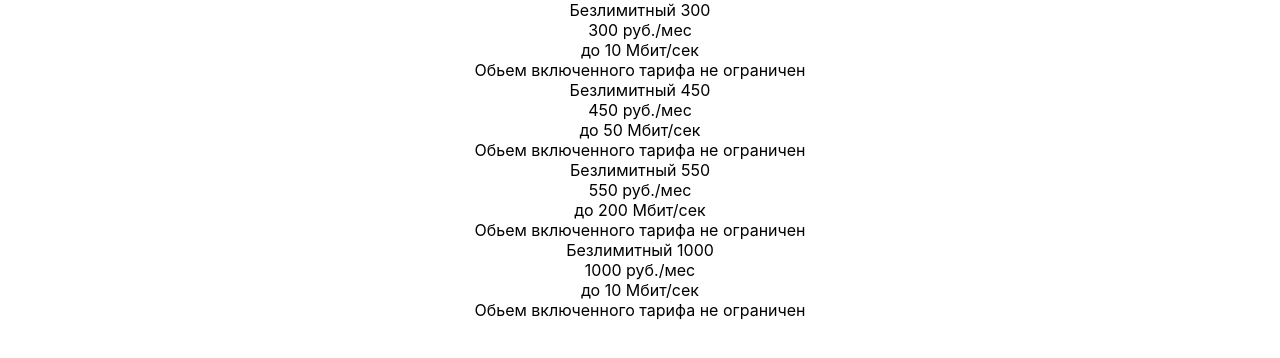
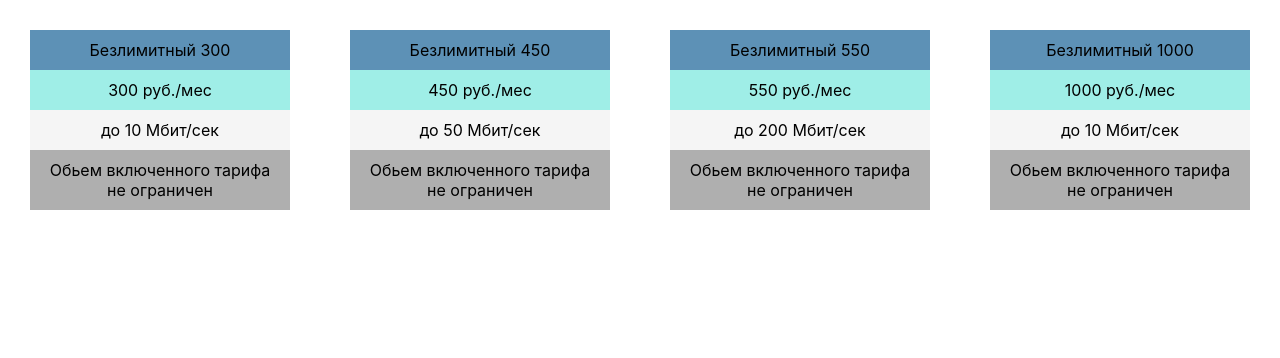
Before and after one commit to galya-cmd/week27, a React (Create React App) app: page / in a window 1280 px wide. Shown: the top 358 px of the page. Built offline with nearby package versions, Linux system fonts and the light colour scheme.

Commit message:
подключила scss

```diff
--- a/src/App.js
+++ b/src/App.js
@@ -2,7 +2,7 @@
 
 import './App.css';
 import Tarif from './components/Tarif.jsx';
-import './components/Tarif.css';
+import './components/Tarif.scss';
 
 const tarifs = [{name : "Безлимитный 300", price : "300 руб./мес", speed :"до 10 Мбит/сек", text :"Обьем включенного тарифа не ограничен"},
 { name :"Безлимитный 450", price:"450 руб./мес" ,speed :"до 50 Мбит/сек", text:"Обьем включенного тарифа не ограничен"},
--- a/src/components/Tarif.jsx
+++ b/src/components/Tarif.jsx
@@ -1,5 +1,5 @@
 import React from 'react';
-import './Tarif.css';
+import './Tarif.scss';
 
 class Tarif extends React.Component {
   render(){
--- /dev/null
+++ b/src/components/Tarif.scss
@@ -0,0 +1,64 @@
+.App{
+    display: flex;
+    flex-direction: row;
+    text-align: center;
+}
+
+.cart{
+    width: 30%;
+    margin: 15px;
+    padding: 15px;
+
+}
+.tariff-name{
+    background-color: #5d91b6;
+    padding: 10px;
+
+
+}
+
+.priсe {
+    background-color: rgb(159, 238, 231);
+    padding: 10px;
+}
+.speed {
+    background-color: #F5F5F5;
+    padding: 10px;
+
+
+}
+.text {
+    background-color: #AFAFAF;
+    padding: 10px;
+
+}
+.tariff-name2 {
+    background-color: rgb(195, 197, 74);
+    padding: 10px;
+
+}
+.priсe2 {
+    background-color: chartreuse;
+    padding: 10px;
+
+}
+.tariff-name3 {
+    background-color: coral;
+    padding: 10px;
+
+}
+.priсe3 {
+    background-color: rgb(209, 47, 68);
+    padding: 10px;
+
+}
+.tariff-name4 {
+    background-color: rgb(8, 8, 8);
+    padding: 10px;
+
+}
+.priсe4 {
+    background-color: rgb(22, 19, 19);
+    padding: 10px;
+
+}
```
